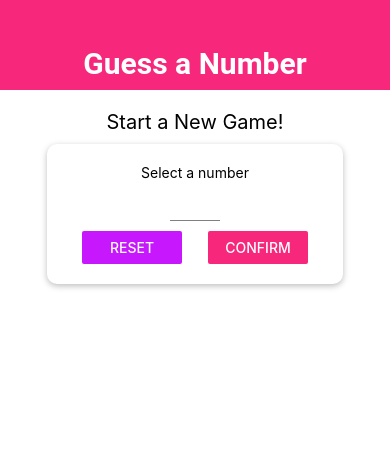
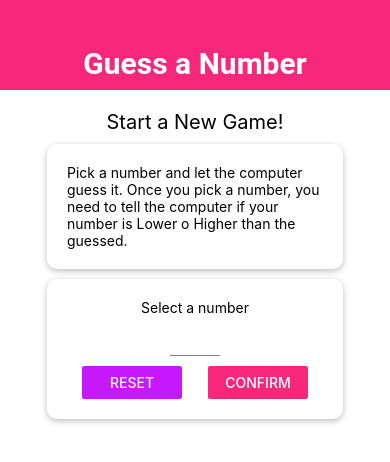
Before and after one commit to gcolotti/rn-app-2, a React Native app: screen / in a window 390 px wide. Shown: the top 462 px of the page. Built offline with nearby package versions, Linux system fonts and the light colour scheme.

Commit message:
Added game description

```diff
--- a/screens/StartGameScreen.js
+++ b/screens/StartGameScreen.js
@@ -49,6 +49,9 @@ const StartGameScreen = (props) => {
         <TouchableWithoutFeedback onPress={() => {Keyboard.dismiss()}}>
             <View style={styles.screen}>
                 <Text style={styles.title}>Start a New Game!</Text>
+                <Card style={styles.gameDescription}>
+                    <Text>Pick a number and let the computer guess it. Once you pick a number, you need to tell the computer if your number is Lower o Higher than the guessed.</Text>
+                </Card>
                 <Card style={styles.inputContainer}>
                     <Text>Select a number</Text>
                     <Input
@@ -109,6 +112,10 @@ const styles = StyleSheet.create({
     summaryContainer: {
         alignItems: 'center',
         marginTop: 20,
+    },
+    gameDescription: {
+        width: '80%',
+        marginBottom: 10,
     }
 });
 
```
